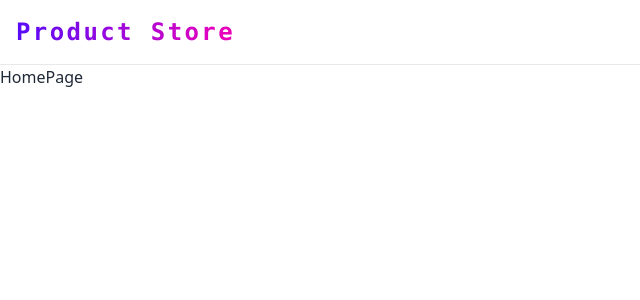
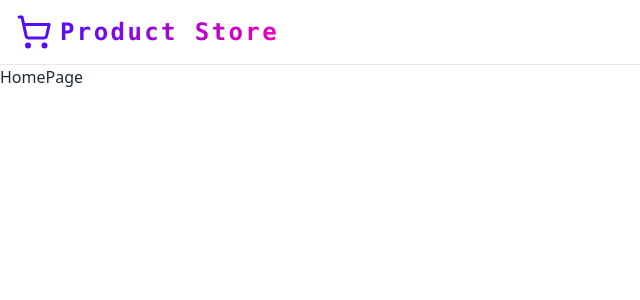
Before and after one commit to wailinse4/product-store, a React (Vite) app in the folder frontend/: page / in a window 1280 px wide. Shown: the top 300 px of the page, without its empty margins (0-640 px from the left). Built offline with nearby package versions, Linux system fonts and the light colour scheme.

Commit message:
feat: Add shopping cart icon to logo

```diff
--- a/frontend/src/components/Navbar.jsx
+++ b/frontend/src/components/Navbar.jsx
@@ -1,5 +1,6 @@
 import React from 'react'
 import { Link } from "react-router-dom"
+import { ShoppingCartIcon } from 'lucide-react'
 
 const Navbar = () => {
   return (
@@ -10,6 +11,7 @@ const Navbar = () => {
                 <div className="flex-1 lg:flex-none">
                     <Link to="/" className="hover:opacity-80 transition-opacity">
                         <div className="flex items-center gap-2">
+                            <ShoppingCartIcon className="size-9 text-primary" />
                             <span className="font-semibold font-mono tracking-widest text-2xl bg-clip-text text-transparent bg-gradient-to-r from-primary to-secondary">Product Store</span>
                         </div>
                     </Link>
```
